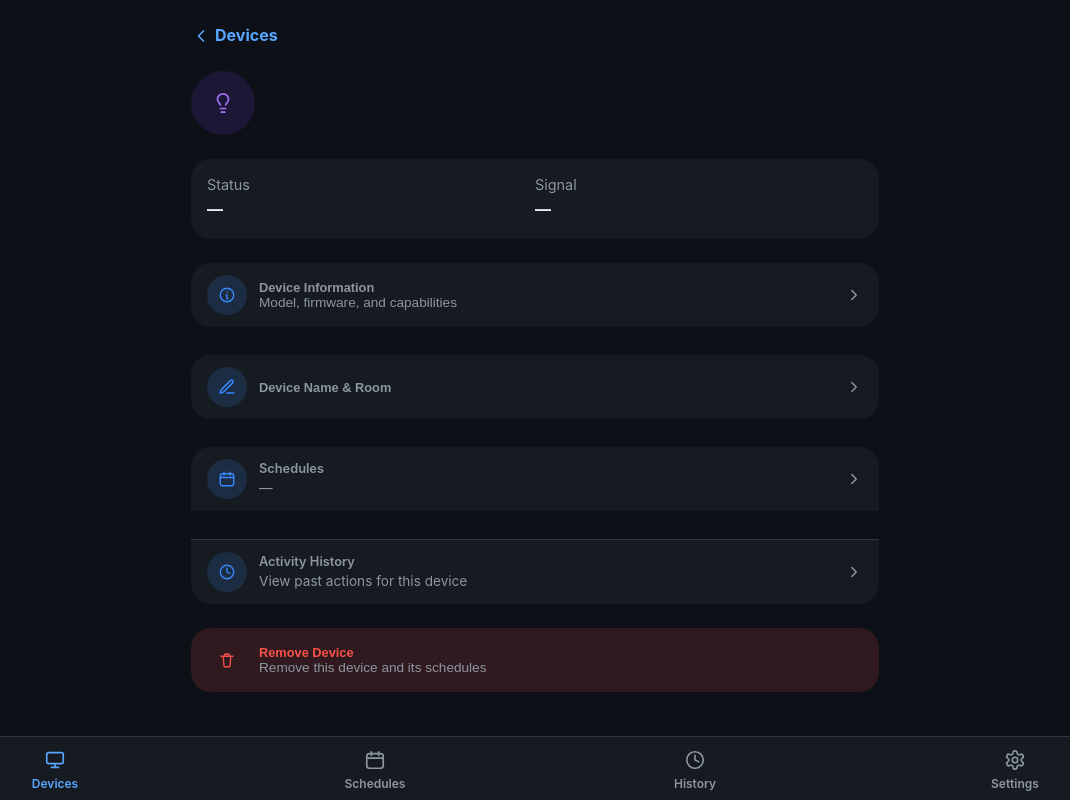
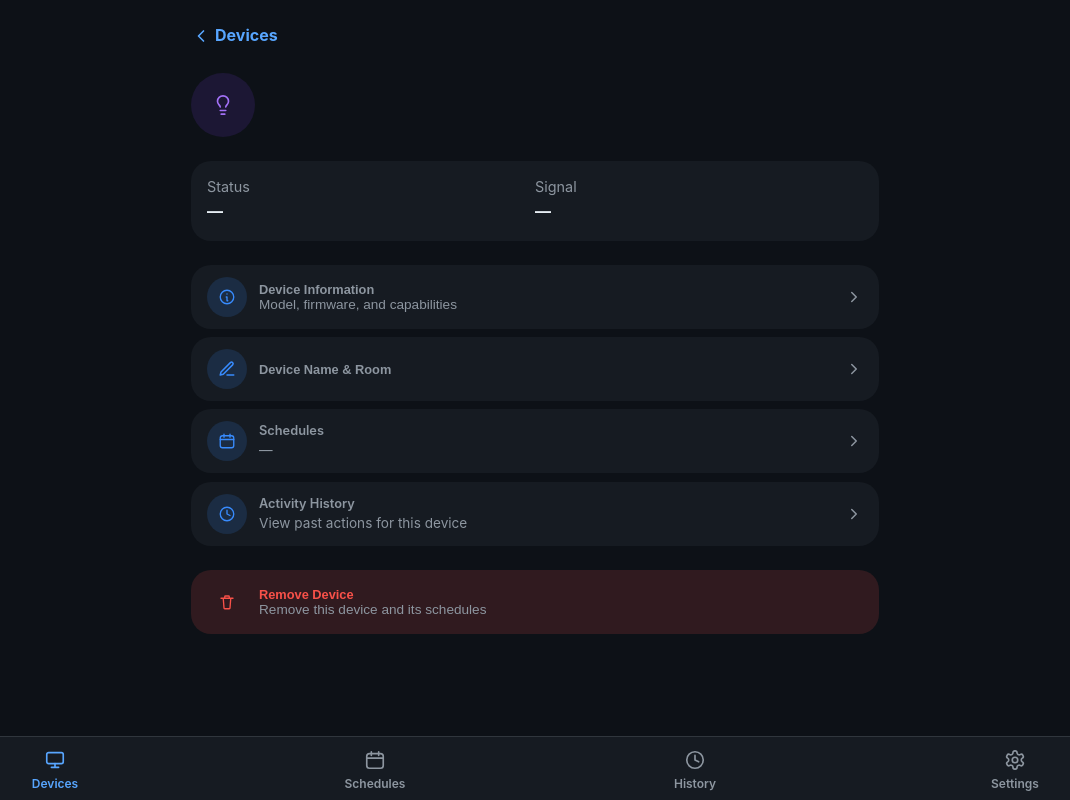
Before and after one commit to snel6424/WLED-Scheduler, a FastAPI app: page /devices/1 in a window 1280 px wide. Shown: the whole page, without its empty margins (105-1175 px from the left). Run offline with FastAPI, Linux system fonts and the light colour scheme.

Commit message:
Slight CSS fixes

```diff
--- a/app/static/css/styles.css
+++ b/app/static/css/styles.css
@@ -434,6 +434,15 @@ select:disabled {
 .field-row > .field {
   flex: 1;
 }
+/* Two side-by-side fields (e.g. IP address + name) get too narrow to
+   hold their own placeholder/label text on a phone-width screen —
+   stack them instead of squeezing both into half the viewport. */
+@media (max-width: 480px) {
+  .field-row {
+    flex-direction: column;
+    gap: 0;
+  }
+}
 
 fieldset {
   border: 1px solid var(--border);
@@ -855,6 +864,30 @@ input[type="number"] {
   vertical-align: -0.15em;
 }
 
+/* ---------- Device detail header ---------- */
+
+/* The avatar + name/room block: a device name is user-entered text of
+   unpredictable length, unlike static page titles, so the generic h1
+   (2rem/800) reliably wraps to two lines on a phone-width screen and,
+   centered against a 64px avatar, leaves a large lopsided gap beside
+   the first line. clamp() keeps long names legible without wrapping
+   awkwardly, and top-aligning the avatar reads correctly whether the
+   name wraps or not. */
+.device-detail-header {
+  display: flex;
+  align-items: flex-start;
+  gap: var(--space-4);
+  margin-bottom: var(--space-5);
+}
+.device-detail-header__name {
+  font-size: clamp(1.3rem, 6.5vw, 2rem);
+  line-height: 1.15;
+  margin-bottom: 2px;
+}
+.device-detail-header__avatar {
+  margin-top: 2px;
+}
+
 /* ---------- Form header (Create/Edit Schedule) ---------- */
 
 .form-header {
@@ -999,6 +1032,18 @@ input[type="number"] {
   height: 24px;
   flex-shrink: 0;
   cursor: pointer;
+}
+
+/* A standalone row that happens to sit directly next to another
+   .input-row in the DOM, with no detail/edit panel between them (e.g.
+   two simple link rows in a row), would otherwise match the
+   "connected rows" rules above and render as one fused pill with
+   sheared-off touching corners plus a stray border. Forces it back to
+   an independent, fully-rounded row; spacing between rows comes from
+   the parent .list's gap, same as the Devices and Schedules lists. */
+.input-row--standalone {
+  border-radius: var(--radius) !important;
+  border-top: none !important;
 }
 
 /* ── Icon picker ─────────────────────────────────────────────────── */
--- a/app/templates/device_detail.html
+++ b/app/templates/device_detail.html
@@ -12,10 +12,10 @@
   </a>
 </div>
 
-<div style="display:flex; align-items:center; gap: 1rem; margin-bottom: 1.5rem;">
+<div class="device-detail-header">
   {% call icon_picker('device-icon-picker') %}
     <button type="button"
-            class="icon-avatar icon-avatar--moon icon-avatar--editable"
+            class="icon-avatar icon-avatar--moon icon-avatar--editable device-detail-header__avatar"
             id="device-icon"
             style="width:64px; height:64px;"
             @click="pending = icon; open = true"
@@ -24,8 +24,8 @@
       {{ picker_icon_svgs['lightbulb'] | safe }}
     </button>
   {% endcall %}
-  <div>
-    <h1 id="device-name" style="margin-bottom: 2px;">&nbsp;</h1>
+  <div style="min-width: 0;">
+    <h1 id="device-name" class="device-detail-header__name">&nbsp;</h1>
     <div class="muted" id="device-room" style="font-size: 0.9rem;"></div>
   </div>
 </div>
@@ -42,7 +42,7 @@
   </div>
 </div>
 
-<div class="list" style="margin-bottom: 1.5rem;">
+<div class="list" style="gap: var(--space-2); margin-bottom: 1.5rem;">
   <button type="button" class="input-row" id="device-info-toggle" style="width:100%; text-align:left; cursor:pointer; border:none;">
     <div class="input-row__icon">
       <svg viewBox="0 0 24 24" width="18" height="18" fill="none" stroke="currentColor" stroke-width="1.8" stroke-linecap="round" stroke-linejoin="round"><circle cx="12" cy="12" r="9"/><path d="M12 8h.01M11 12h1v5h1"/></svg>
@@ -55,9 +55,9 @@
       <svg viewBox="0 0 24 24" width="18" height="18" fill="none" stroke="currentColor" stroke-width="2" stroke-linecap="round" stroke-linejoin="round"><path d="M9 6l6 6-6 6"/></svg>
     </span>
   </button>
-  <div id="device-info-detail" class="card" hidden style="margin-top: 0.5rem;"></div>
+  <div id="device-info-detail" class="card" hidden></div>
 
-  <button type="button" class="input-row" id="edit-name-row" style="width:100%; text-align:left; cursor:pointer; border:none; margin-top: 0.75rem;">
+  <button type="button" class="input-row" id="edit-name-row" style="width:100%; text-align:left; cursor:pointer; border:none;">
     <div class="input-row__icon">
       <svg viewBox="0 0 24 24" width="18" height="18" fill="none" stroke="currentColor" stroke-width="2" stroke-linecap="round" stroke-linejoin="round"><path d="M12 20h9"/><path d="M16.5 3.5a2.1 2.1 0 0 1 3 3L7 19l-4 1 1-4Z"/></svg>
     </div>
@@ -69,7 +69,7 @@
       <svg viewBox="0 0 24 24" width="18" height="18" fill="none" stroke="currentColor" stroke-width="2" stroke-linecap="round" stroke-linejoin="round"><path d="M9 6l6 6-6 6"/></svg>
     </span>
   </button>
-  <div id="edit-card" class="card" hidden style="margin-top: 0.5rem;">
+  <div id="edit-card" class="card" hidden>
     <h2>Edit device</h2>
     <div class="field">
       <label for="edit-name">Name</label>
@@ -85,7 +85,7 @@
     </div>
   </div>
 
-  <a href="#" id="schedules-row" class="input-row" style="text-decoration:none; color:inherit; margin-top: 0.75rem;">
+  <a href="#" id="schedules-row" class="input-row input-row--standalone" style="text-decoration:none; color:inherit;">
     <div class="input-row__icon">
       <svg viewBox="0 0 24 24" width="18" height="18" fill="none" stroke="currentColor" stroke-width="1.8" stroke-linecap="round" stroke-linejoin="round"><rect x="3" y="5" width="18" height="16" rx="3"/><path d="M3 10h18M8 3v4M16 3v4"/></svg>
     </div>
@@ -98,7 +98,7 @@
     </span>
   </a>
 
-  <a href="#" id="history-row" class="input-row" style="text-decoration:none; color:inherit; margin-top: 0.75rem;">
+  <a href="#" id="history-row" class="input-row input-row--standalone" style="text-decoration:none; color:inherit;">
     <div class="input-row__icon">
       <svg viewBox="0 0 24 24" width="18" height="18" fill="none" stroke="currentColor" stroke-width="1.8" stroke-linecap="round" stroke-linejoin="round"><circle cx="12" cy="12" r="9"/><path d="M12 7v5l4 2"/></svg>
     </div>
```
